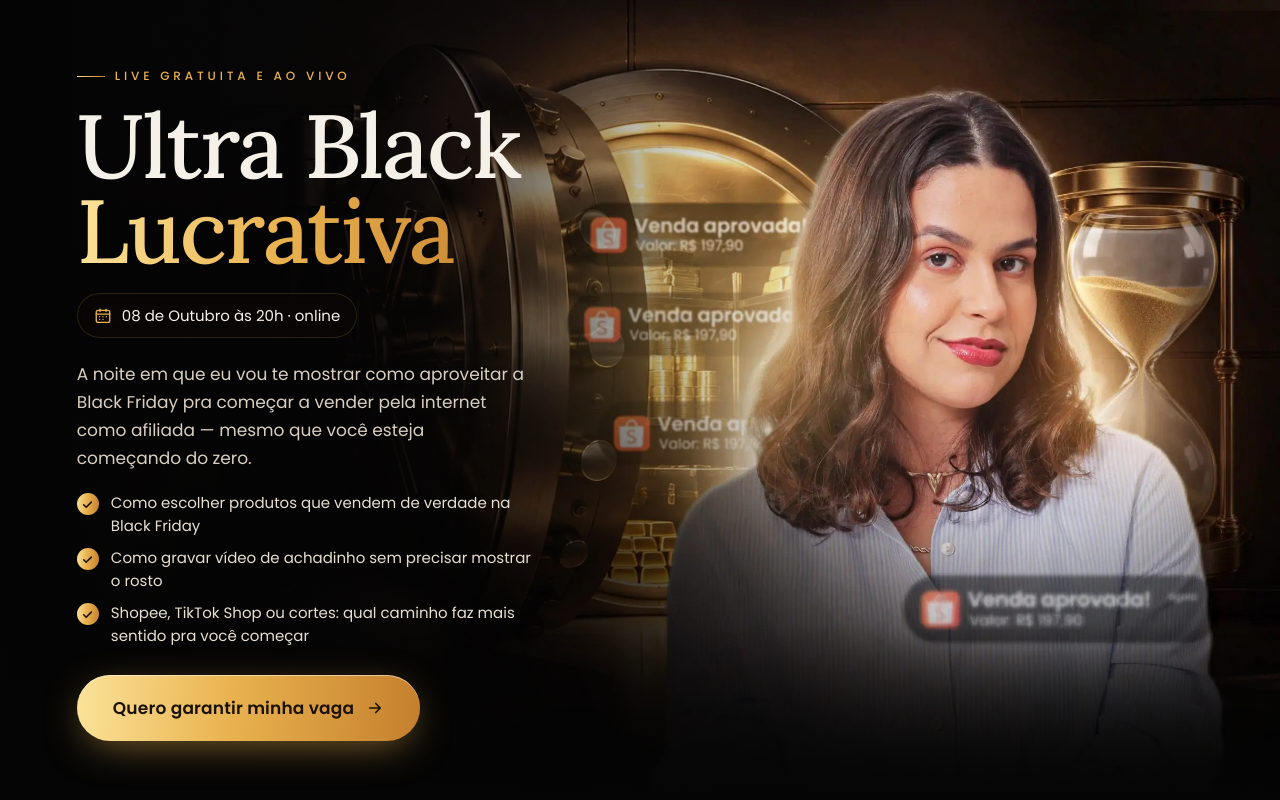
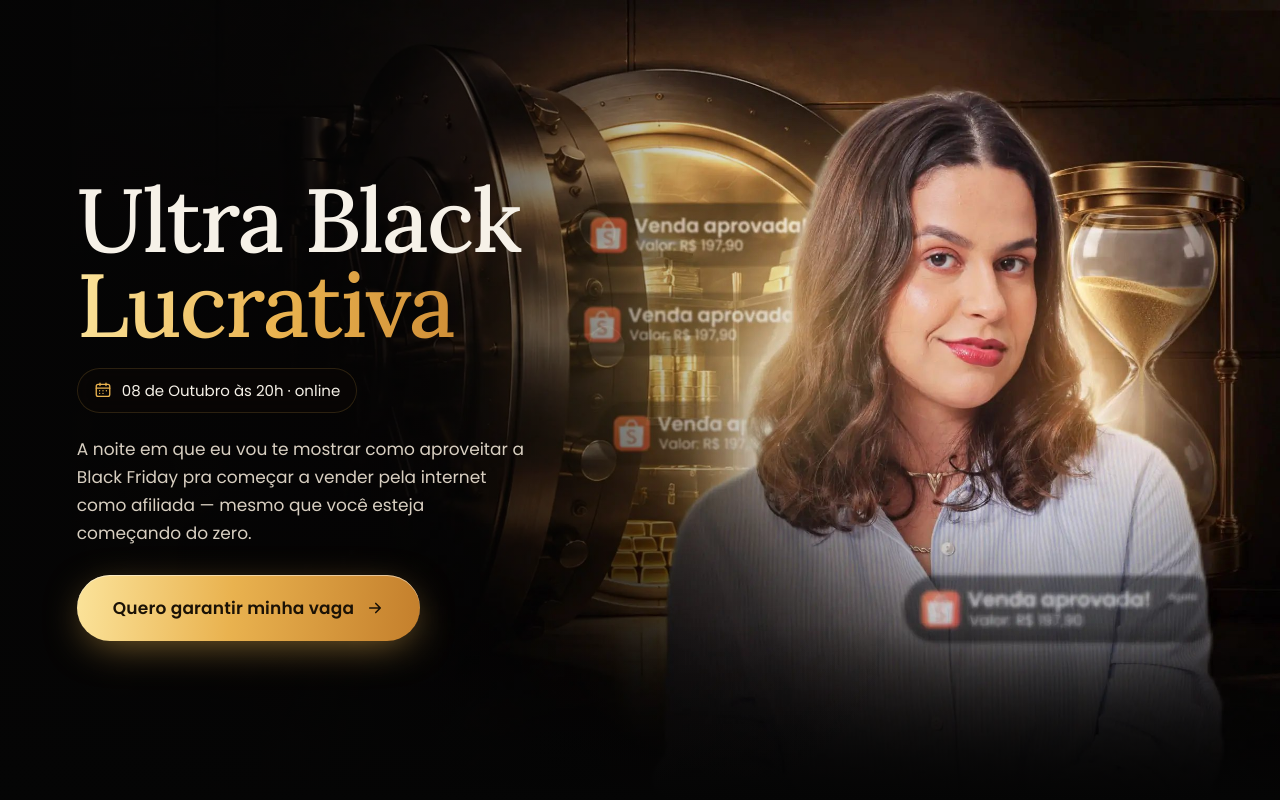
Before and after one commit to pedrosilva1463758/ultra-black-lucrativa, a Next.js app: page / in a window 1280 px wide. Shown: the top 800 px of the page. Built offline with nearby package versions, Linux system fonts and the light colour scheme.

Commit message:
atualização

```diff
--- a/components/CapturePage.jsx
+++ b/components/CapturePage.jsx
@@ -129,16 +129,12 @@ export default function CapturePage() {
             <AnimatePresence mode="wait">
               {true ? (
                 <motion.div key="form" exit={{ opacity: 0, y: -20, filter: "blur(6px)" }} transition={{ duration: 0.4 }}>
-                  <motion.div className="eyebrow" {...fade(0)}>{COPY.eyebrow}</motion.div>
                   <motion.h1 className="hero-title serif" {...fade(1)}>
                     <span>Ultra Black</span>
                     <span className="gold-text">Lucrativa</span>
                   </motion.h1>
                   <motion.div className="date-chip" {...fade(2)}><Calendar /> {EVENT.dateLabel} · online</motion.div>
                   <motion.p className="capture-sub" {...fade(3)}>{COPY.sub}</motion.p>
-                  <motion.ul className="bullets" {...fade(4)}>
-                    {COPY.bullets.map((b) => <li key={b}><span><Check /></span>{b}</li>)}
-                  </motion.ul>
 
                   <motion.div className="cta-row" {...fade(5)}>
                     <button type="button" className="btn-gold cta-big" onClick={openModal}>
```
